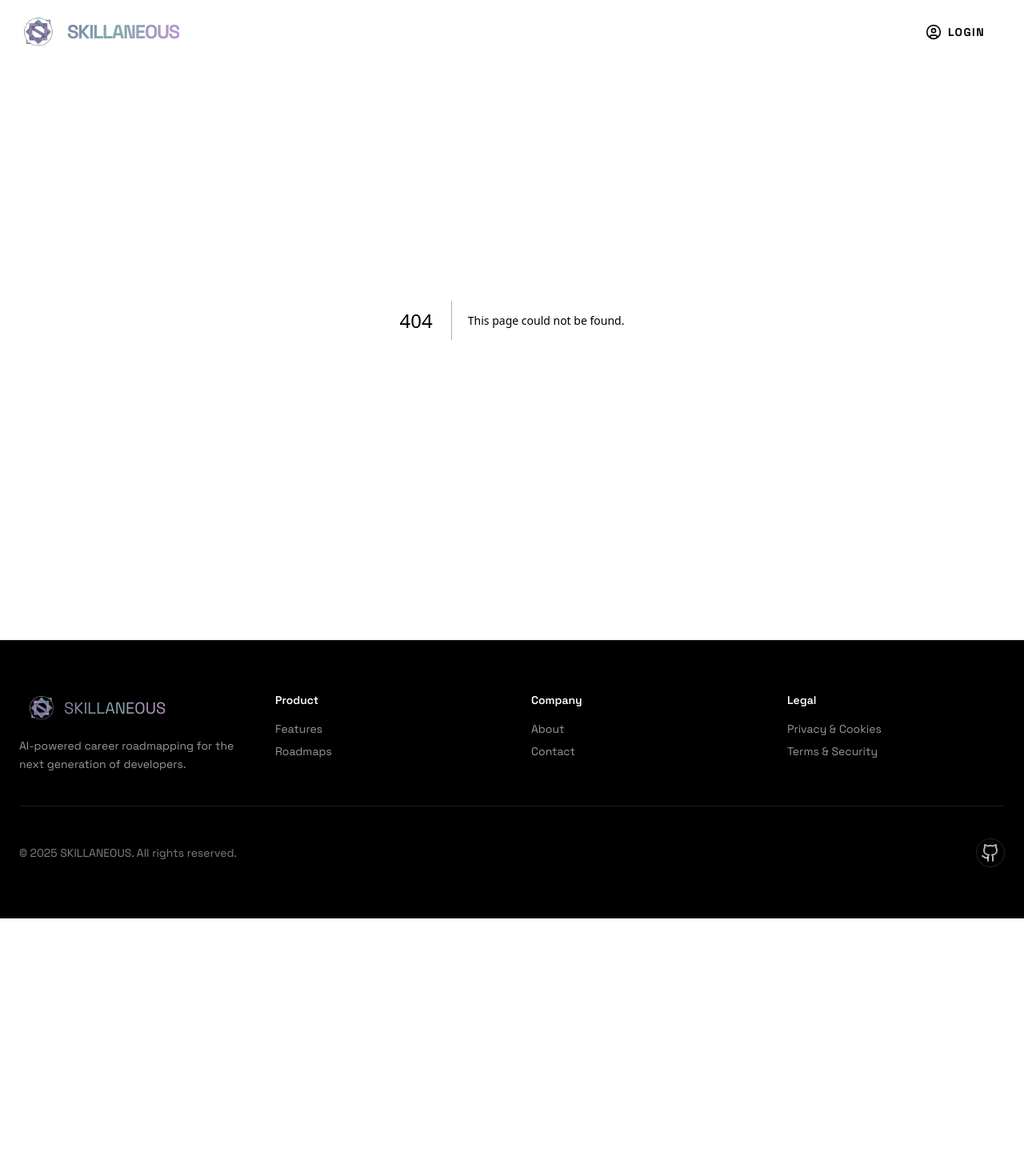
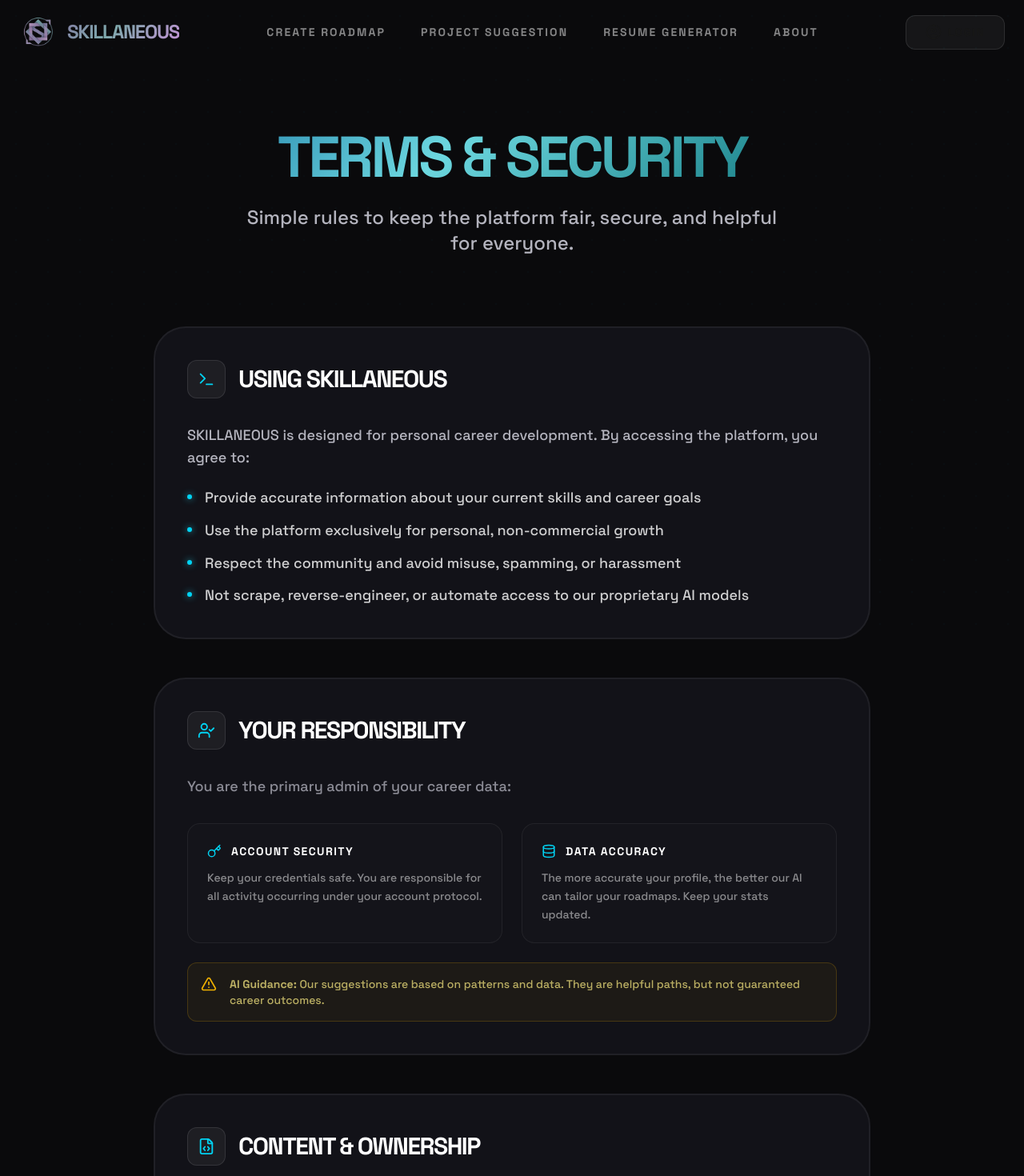
Before and after one commit to Gaurika-Sethi/SKILLANEOUS, a Next.js app in the folder Frontend/: page /terms-security in a window 1280 px wide. Before the commit this address had no page. Shown: the top 1470 px of the page at 80% size. Before the commit the page ends 1148 px from the top, so only its background shows below. Built offline with nearby package versions, Linux system fonts and the light colour scheme.

Commit message:
Added Terms & Securities page

```diff
--- /dev/null
+++ b/Frontend/app/terms-security/page.tsx
@@ -0,0 +1,217 @@
+"use client";
+
+import React from "react";
+import {
+  ShieldCheck,
+  Gavel,
+  UserCheck,
+  FileCode,
+  AlertTriangle,
+  RefreshCw,
+  Lock,
+  Terminal,
+  Server,
+  Key,
+  Database,
+  Ban,
+  Scale
+} from "lucide-react";
+
+export default function TermsSecurityPage() {
+  // --- COLOR PALETTE ---
+  const colors = {
+    bgMain: "rgba(10, 10, 12, 1)",
+    bgCard: "rgba(18, 18, 24, 1)",
+    borderSoft: "rgba(255, 255, 255, 0.06)",
+    textDim: "rgba(140, 140, 150, 1)",
+    textMuted: "rgba(180, 180, 190, 1)",
+    accentCyan: "rgba(34, 211, 238, 1)",
+    white: "rgba(255, 255, 255, 1)",
+  };
+
+  return (
+    <div
+      className="min-h-screen px-6 py-20 font-sans selection:bg-cyan-500/30"
+      style={{ backgroundColor: colors.bgMain, color: colors.white }}
+    >
+      {/* Background Decor */}
+      <div className="fixed inset-0 pointer-events-none opacity-[0.03]"
+           style={{ backgroundImage: `radial-gradient(${colors.accentCyan} 1px, transparent 1px)`, backgroundSize: '40px 40px' }} />
+
+      <div className="max-w-4xl mx-auto relative z-10 space-y-12">
+
+        {/* --- HERO HEADER --- */}
+        <div className="text-center space-y-6 pb-10">
+          <h1
+            className="pt-20 text-6xl md:text-7xl font-black tracking-tighter uppercase leading-none"
+            style={{
+              backgroundImage: "linear-gradient(135deg, rgb(10, 100, 153) 0%, rgb(108, 215, 223) 45%, rgb(6, 107, 114) 100%)",
+              WebkitBackgroundClip: "text",
+              backgroundClip: "text",
+              color: "transparent",
+            }}
+          >
+            Terms & Security
+          </h1>
+          <p className="text-xl md:text-2xl font-medium max-w-2xl mx-auto" style={{ color: colors.textMuted }}>
+            Simple rules to keep the platform fair, secure, and helpful for everyone.
+          </p>
+        </div>
+
+        {/* --- 01. USING SKILLANEOUS --- */}
+        <TermSection icon={<Terminal size={22}/>} title="Using SKILLANEOUS">
+          <p className="mb-6 font-medium text-lg" style={{ color: colors.textMuted }}>
+            SKILLANEOUS is designed for personal career development. By accessing the platform, you agree to:
+          </p>
+          <div className="space-y-4">
+            <DataPoint text="Provide accurate information about your current skills and career goals" />
+            <DataPoint text="Use the platform exclusively for personal, non-commercial growth" />
+            <DataPoint text="Respect the community and avoid misuse, spamming, or harassment" />
+            <DataPoint text="Not scrape, reverse-engineer, or automate access to our proprietary AI models" />
+          </div>
+        </TermSection>
+
+        {/* --- 02. YOUR RESPONSIBILITY --- */}
+        <TermSection icon={<UserCheck size={22}/>} title="Your Responsibility">
+          <p className="mb-8 font-medium text-lg" style={{ color: colors.textDim }}>You are the primary admin of your career data:</p>
+          <div className="grid md:grid-cols-2 gap-6">
+            <FeatureBox
+              icon={<Key size={18}/>}
+              title="Account Security"
+              desc="Keep your credentials safe. You are responsible for all activity occurring under your account protocol."
+            />
+            <FeatureBox
+              icon={<Database size={18}/>}
+              title="Data Accuracy"
+              desc="The more accurate your profile, the better our AI can tailor your roadmaps. Keep your stats updated."
+            />
+          </div>
+          <div className="mt-6 p-4 rounded-xl border border-yellow-500/20 bg-yellow-500/5 flex gap-4">
+            <AlertTriangle className="text-yellow-500 shrink-0" size={20} />
+            <p className="text-sm font-medium text-yellow-200/70">
+              <strong>AI Guidance:</strong> Our suggestions are based on patterns and data. They are helpful paths, but not guaranteed career outcomes.
+            </p>
+          </div>
+        </TermSection>
+
+        {/* --- 03. CONTENT & OWNERSHIP --- */}
+        <TermSection icon={<FileCode size={22}/>} title="Content & Ownership">
+          <div className="space-y-8">
+            <div className="group">
+              <h4 className="text-white font-black uppercase text-xs tracking-widest mb-3 flex items-center gap-2">
+                <span className="w-8 h-px bg-cyan-500/50" /> Your Content
+              </h4>
+              <p className="text-lg leading-relaxed" style={{ color: colors.textMuted }}>
+                You own your profile data, resumes, and generated roadmaps. We use this data only to deliver and improve our services to you.
+              </p>
+            </div>
+            <div className="group">
+              <h4 className="text-white font-black uppercase text-xs tracking-widest mb-3 flex items-center gap-2">
+                <span className="w-8 h-px bg-cyan-500/50" /> Our Platform
+              </h4>
+              <p className="text-lg leading-relaxed" style={{ color: colors.textMuted }}>
+                SKILLANEOUS owns the underlying code, proprietary AI models, brand design, and system architecture. Redistribution of our technology is strictly prohibited.
+              </p>
+            </div>
+          </div>
+        </TermSection>
+
+        {/* --- 04. SECURITY ENCRYPTION --- */}
+        <TermSection icon={<ShieldCheck size={22}/>} title="Security Protocol">
+          <p className="mb-8 font-medium text-lg" style={{ color: colors.textMuted }}>
+            We protect your data with industry-standard "Deep-Shield" measures:
+          </p>
+          <div className="grid grid-cols-1 sm:grid-cols-2 gap-4">
+            <SecurityCard icon={<Lock size={18}/>} text="AES-256 Encryption at rest and in transit" />
+            <SecurityCard icon={<Server size={18}/>} text="SOC 2 Compliant Infrastructure" />
+            <SecurityCard icon={<UserCheck size={18}/>} text="Strict Internal Access Controls" />
+            <SecurityCard icon={<RefreshCw size={18}/>} text="24/7 Threat Monitoring" />
+          </div>
+        </TermSection>
+
+        {/* --- 05. UPDATES & LIABILITY --- */}
+        <TermSection icon={<Scale size={22}/>} title="Updates & Liability">
+          <div className="space-y-6">
+            <div className="p-6 rounded-2xl bg-white/[0.02] border border-white/[0.05]">
+              <h5 className="font-black text-white uppercase text-xs tracking-widest mb-2">Service Terms</h5>
+              <p className="text-sm leading-relaxed" style={{ color: colors.textDim }}>
+                Terms may evolve as we scale. Significant updates will be flagged in your dashboard. Continued usage after changes implies acceptance of new protocols.
+              </p>
+            </div>
+            <div className="p-6 rounded-2xl bg-white/[0.02] border border-white/[0.05]">
+              <h5 className="font-black text-white uppercase text-xs tracking-widest mb-2">Termination</h5>
+              <p className="text-sm leading-relaxed" style={{ color: colors.textDim }}>
+                You can delete your account anytime. We reserve the right to suspend access for users violating security protocols or community guidelines.
+              </p>
+            </div>
+            <div className="p-6 rounded-2xl bg-white/[0.02] border border-white/[0.05]">
+              <h5 className="font-black text-white uppercase text-xs tracking-widest mb-2">Liability Limitation</h5>
+              <p className="text-sm leading-relaxed" style={{ color: colors.textDim }}>
+                While we strive for 100% uptime, SKILLANEOUS is provided "as-is". We are not liable for indirect damages or specific career outcomes.
+              </p>
+            </div>
+          </div>
+        </TermSection>
+
+        {/* --- FOOTER --- */}
+        <div className="pt-20 text-center border-t border-white/5">
+          <p className="text-[10px] font-black uppercase tracking-[0.5em] opacity-30">
+            System Origin: Skillaneous.io // All Rights Reserved
+          </p>
+        </div>
+
+      </div>
+    </div>
+  );
+}
+
+// --- REUSABLE SUB-COMPONENTS ---
+
+function TermSection({ icon, title, children }: any) {
+  return (
+    <div
+      className="p-10 rounded-[2.5rem] border-2 transition-all duration-500 hover:border-white/10 group"
+      style={{ backgroundColor: "rgba(18, 18, 24, 1)", borderColor: "rgba(255, 255, 255, 0.06)" }}
+    >
+      <div className="flex items-center gap-4 mb-8">
+        <div className="p-3 rounded-xl bg-white/[0.05] border border-white/10 text-cyan-400 group-hover:shadow-[0_0_15px_rgba(34,211,238,0.2)] transition-all">
+          {icon}
+        </div>
+        <h2 className="text-3xl font-black tracking-tighter uppercase">{title}</h2>
+      </div>
+      <div>{children}</div>
+    </div>
+  );
+}
+
+function DataPoint({ text }: { text: string }) {
+  return (
+    <div className="flex items-start gap-4 group">
+      <div className="mt-2 w-1.5 h-1.5 rounded-full bg-cyan-400 shrink-0 shadow-[0_0_8px_rgba(34,211,238,0.8)]" />
+      <p className="text-lg font-medium opacity-80 group-hover:opacity-100 transition-opacity leading-snug">
+        {text}
+      </p>
+    </div>
+  );
+}
+
+function FeatureBox({ icon, title, desc }: any) {
+  return (
+    <div className="p-6 rounded-2xl border bg-white/[0.01] border-white/[0.06] hover:bg-white/[0.03] transition-all">
+      <div className="flex items-center gap-3 mb-3 text-cyan-400">
+        {icon}
+        <h3 className="font-black text-sm uppercase tracking-widest text-white">{title}</h3>
+      </div>
+      <p className="text-sm opacity-50 font-medium leading-relaxed">{desc}</p>
+    </div>
+  );
+}
+
+function SecurityCard({ icon, text }: any) {
+  return (
+    <div className="flex items-center gap-4 p-4 rounded-xl bg-black/40 border border-white/5">
+      <div className="text-cyan-500/50">{icon}</div>
+      <span className="text-xs font-black uppercase tracking-wider opacity-70">{text}</span>
+    </div>
+  );
+}
```
